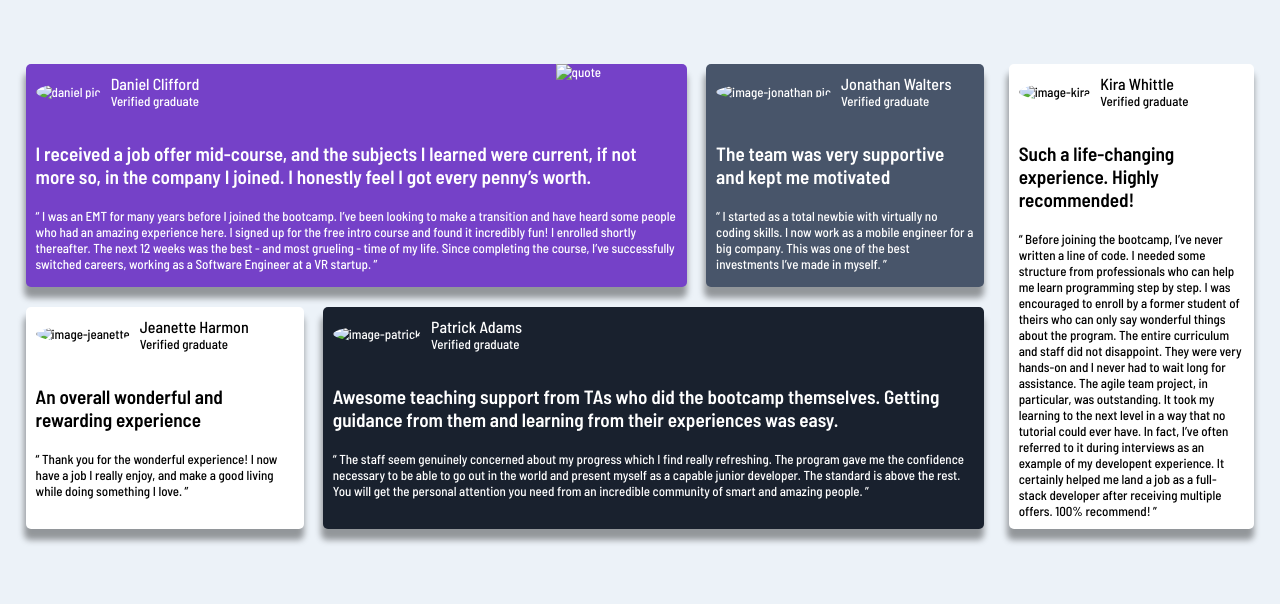
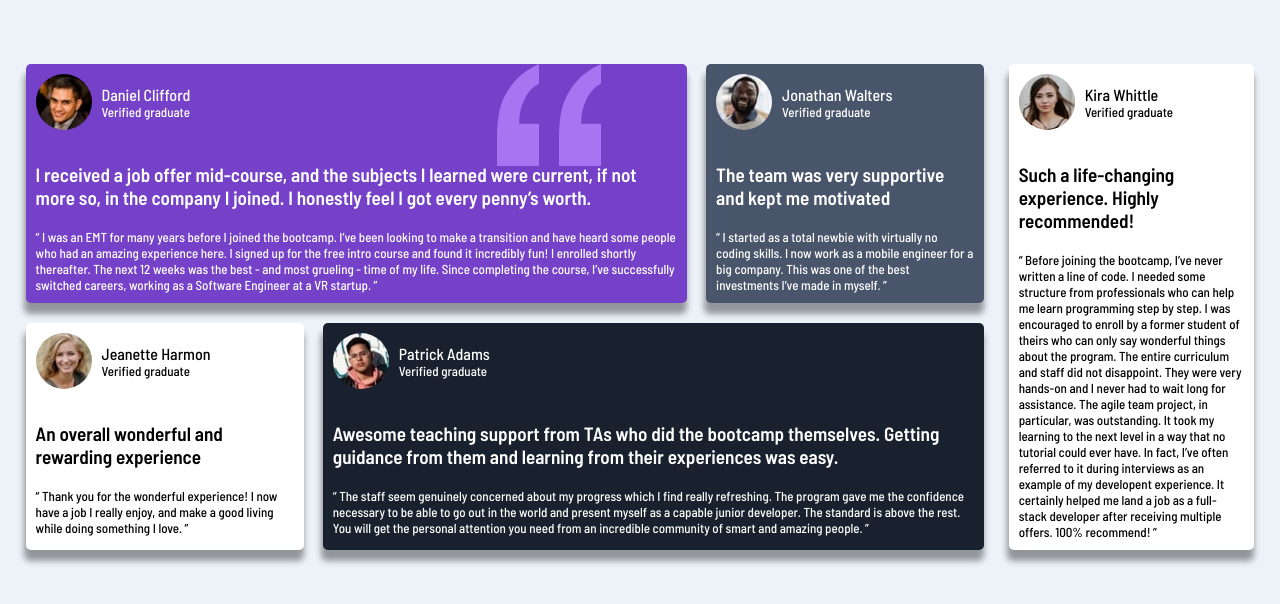
Before and after one commit to mezie-001/testimo, a plain HTML site: page index.html in a window 1280 px wide. Drawn offline with Linux system fonts and the light colour scheme.

Commit message:
Update index.html

```diff
--- a/index.html
+++ b/index.html
@@ -17,9 +17,9 @@
       <div class="left-half">
         <div class="top-left-half">
     <div class="card-1 grid">
-      <img class="quote" src="./images/bg-pattern-quotation.svg" alt="quote">
+      <img class="quote" src="./bg-pattern-quotation.svg" alt="quote">
       <div class="header">
-        <img src="./images/image-daniel.jpg" alt="daniel pic">
+        <img src="./image-daniel.jpg" alt="daniel pic">
         <div class="header-text">
           <p class="name">Daniel Clifford</p>
           <p>Verified graduate</p>
@@ -40,7 +40,7 @@
     <div class="card-2 grid">
       <div class="header">
 
-      <img src="./images/image-jonathan.jpg" alt="image-jonathan pic">
+      <img src="./image-jonathan.jpg" alt="image-jonathan pic">
       <div class="header-text">
         <p class="name">Jonathan Walters</p>
       <p>Verified graduate</p>
@@ -54,7 +54,7 @@
     <div class="bottom-left-half">
     <div class="card-3 grid">
       <div class="header">
-        <img src="./images/image-jeanette.jpg" alt="image-jeanette">
+        <img src="./image-jeanette.jpg" alt="image-jeanette">
         <div class="header-text">
           <p class="name">Jeanette Harmon</p>
           <p>Verified graduate</p>
@@ -70,7 +70,7 @@
     </div>
     <div class="card-4 grid">
       <div class="header">
-        <img src="./images/image-patrick.jpg" alt="image-patrick">
+        <img src="./image-patrick.jpg" alt="image-patrick">
         <div class="header-text">
           <p class="name">Patrick Adams</p>
           <p>Verified graduate</p>
@@ -90,7 +90,7 @@
   </div>
     <div class="card-5 grid">
       <div class="header">
-        <img src="./images/image-kira.jpg" alt="image-kira">
+        <img src="./image-kira.jpg" alt="image-kira">
         <div class="header-text">
           <p class="name">Kira Whittle</p>
           <p>Verified graduate</p>
```
